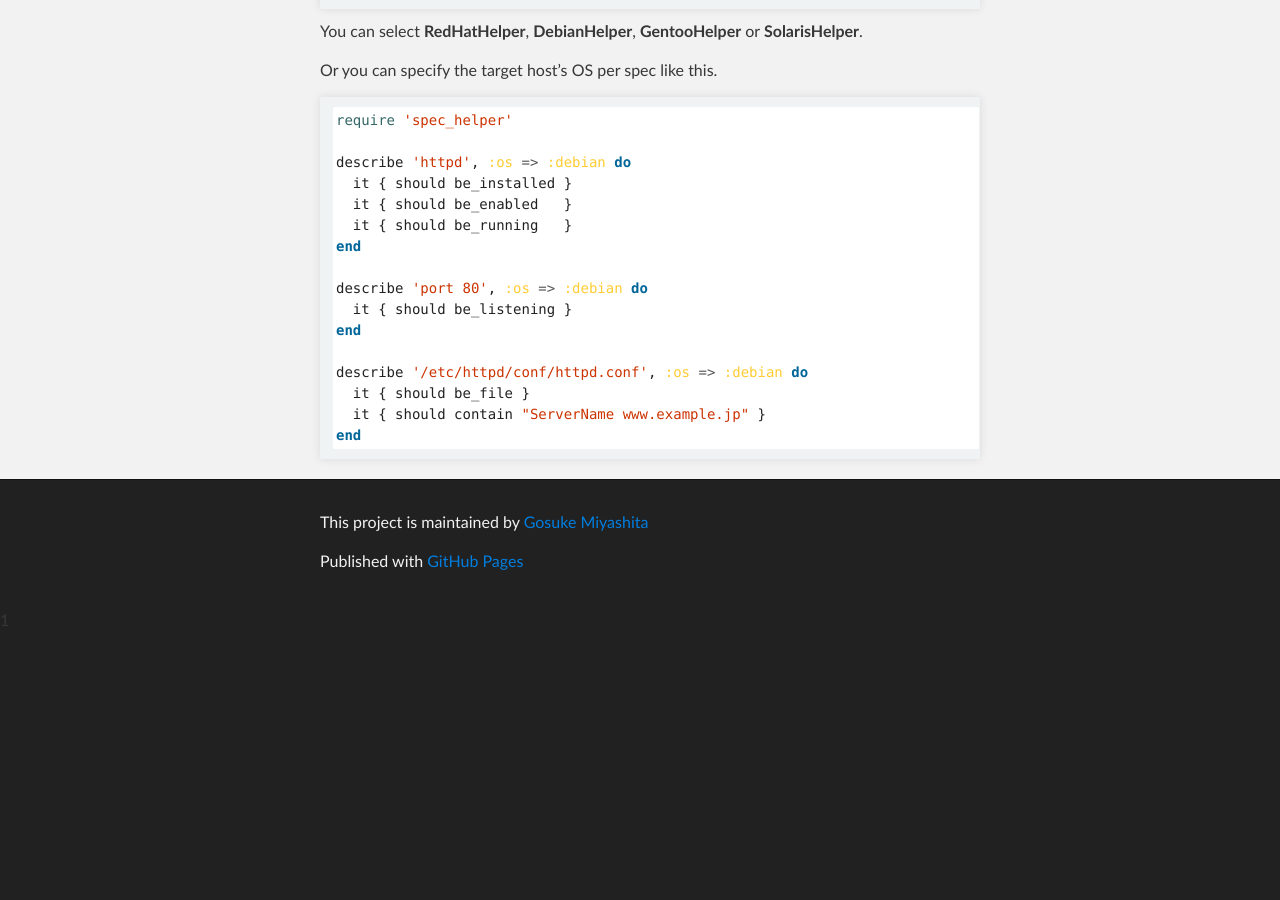
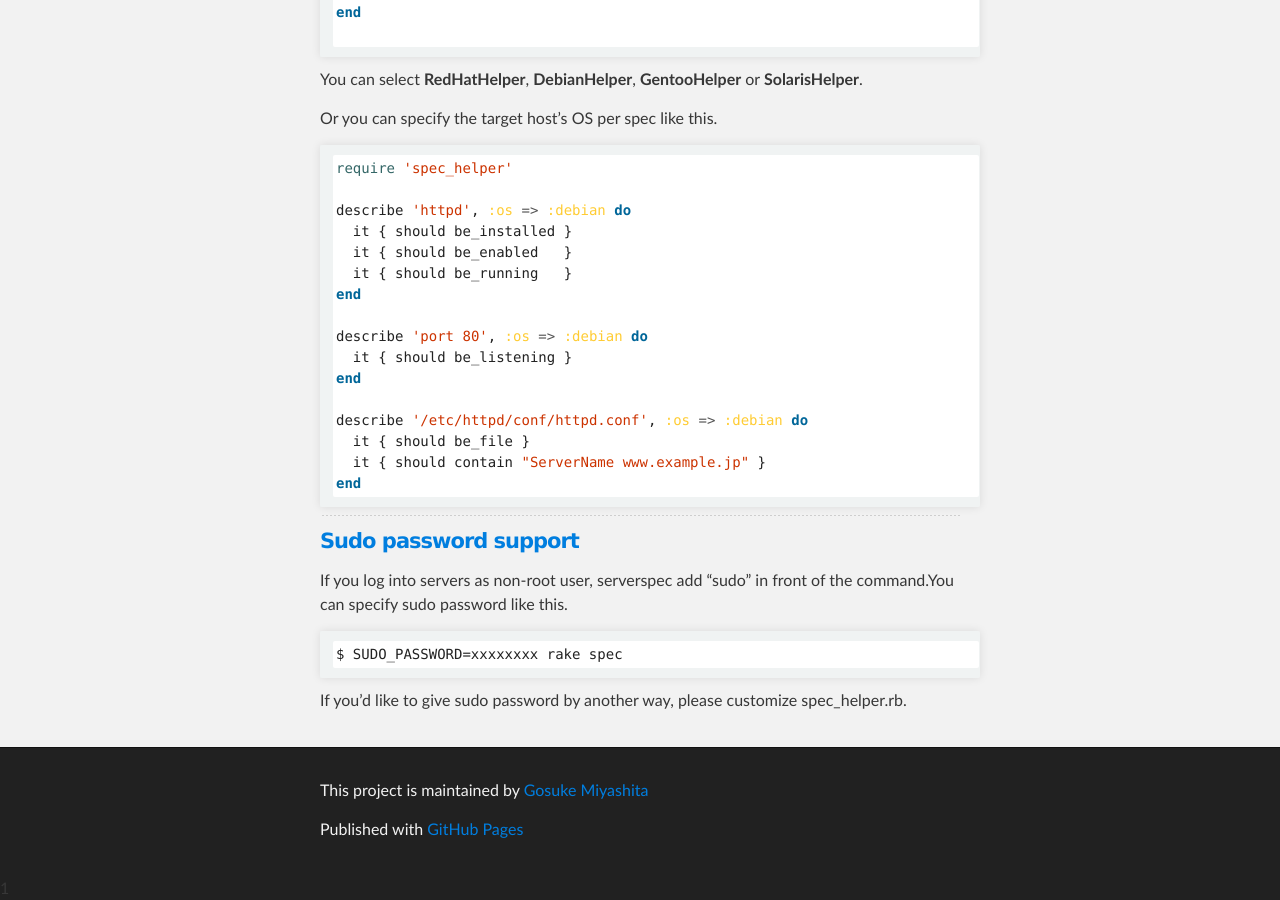
Before and after one commit to serverspec/serverspec.github.io, a Jekyll site: the page built from tutorial.md, in a window 1280 px wide and 900 px high, scrolled down 1361 px. Built offline with Jekyll 4.4.1, drawn with Linux system fonts in a browser that asks for light colours; Markdown is read by kramdown in place of the engine named in the settings; before the commit the page ends 1993 px from its top, so only the background shows below that; some of the changed text lies outside the part shown.

Commit message:
Add sudo password support to tutorial

````diff
--- a/tutorial.md
+++ b/tutorial.md
@@ -3,9 +3,15 @@ layout: layout
 title: tutorial
 ---
 
+<nav>
+  [Writing tests](#writing_tests)
+| [Multi OS support](#multi_os_support)
+| [Sudo password support](#sudo_password_support)
+</nav>
+
 ## Tutorial
 
-### Writing tests
+### <a name="writing_tests">Writing tests</a>
 
 #### Basic structure of test files
 
@@ -29,7 +35,7 @@ See details on [Matchers](/matchers.html).
 
 ----
 
-#### Multi OS support
+#### <a name="multi_os_support">Multi OS support</a>
 
 Serverspec is supporting Red Hat based OS, Debian based OS, Gentoo and Solaris now.
 
@@ -80,3 +86,15 @@ describe '/etc/httpd/conf/httpd.conf', :os => :debian do
   it { should contain "ServerName www.example.jp" }
 end
 ```
+
+----
+
+#### <a name="sudo_password_support">Sudo password support</a>
+
+If you log into servers as non-root user, serverspec add "sudo" in front of the command.You can specify sudo password like this.
+
+```
+$ SUDO_PASSWORD=xxxxxxxx rake spec
+```
+
+If you'd like to give sudo password by another way, please customize spec_helper.rb.
````
